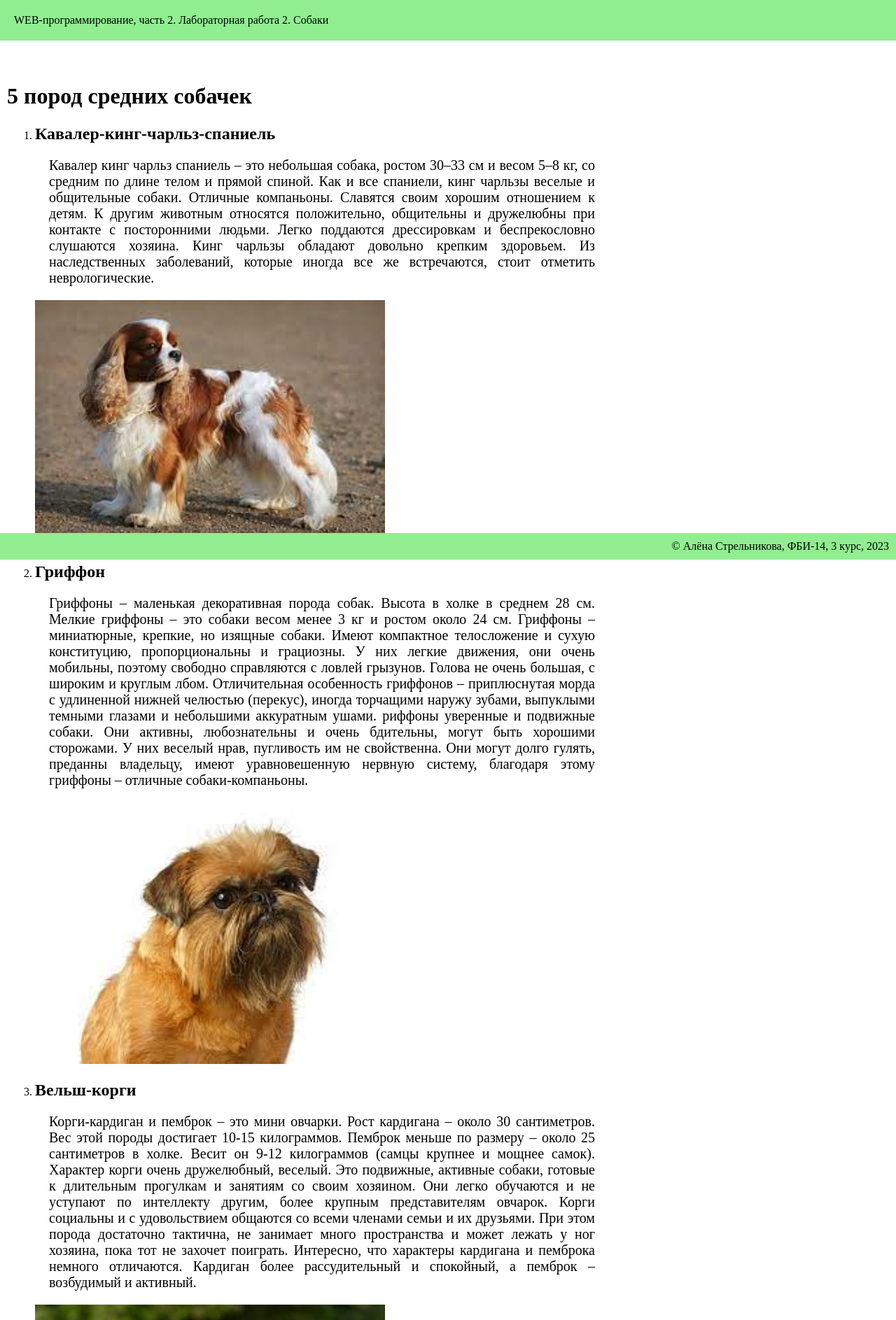
After one commit to AlenaStrelnikova/web-programming-labs-2, a Flask app: page /lab2/dogs in a window 1280 px wide. The commit adds this page. Shown: the top 1887 px of the page at 70% size. Run offline with Flask 3, Linux system fonts and the light colour scheme.

Commit message:
Самостоятельное задание

```diff
--- a/app.py
+++ b/app.py
@@ -198,7 +198,7 @@ def example():
         {'name': 'груши', 'price': 120},
         {'name': 'апельсины', 'price': 80},
         {'name': 'мандарины', 'price': 95},
-        {'name': 'манго', 'price': 321}],
+        {'name': 'манго', 'price': 321}]
     books = [
         {'title': 'Улисс', 'author': 'Джеймс Дж.', 'genre': 'роман', 'pages': 1056 },
         {'title': 'Трилогия желания', 'author': 'Драйзер Т.', 'genre': 'роман', 'pages': 1152},
@@ -216,3 +216,7 @@ def example():
 @app.route('/lab2/')
 def lab2():
     return render_template('lab2.html')
+
+@app.route('/lab2/dogs')
+def show_dogs():
+    return render_template('dogs.html')
--- a/static/main.css
+++ b/static/main.css
@@ -23,3 +23,14 @@ footer {
     left: 0;
     right: 0;
 }
+
+.dogs_descrip {
+    font-size: 20px;
+    padding-right: 400px;
+    margin: 20px;
+    text-align: justify;
+}
+
+.dogs_pic {
+    width: 500px;
+}
--- /dev/null
+++ b/templates/dogs.html
@@ -0,0 +1,56 @@
+{% extends "base.html" %}
+
+{% block lab %} Лабораторная работа 2. Собаки {% endblock %}
+
+{% block main %}
+    <h1>5 пород средних собачек</h1>
+    <ol>
+        <li>
+            <h2>Кавалер-кинг-чарльз-спаниель</h2>
+            <div class="dogs_descrip">Кавалер кинг чарльз спаниель – это небольшая собака, ростом 30–33 см и весом 5–8 кг, со средним по длине телом и прямой спиной.
+                Как и все спаниели, кинг чарльзы веселые и общительные собаки. Отличные компаньоны. Славятся своим хорошим отношением к детям.
+                К другим животным относятся положительно, общительны и дружелюбны при контакте с посторонними людьми. Легко поддаются дрессировкам
+                и беспрекословно слушаются хозяина. Кинг чарльзы обладают довольно крепким здоровьем. Из наследственных заболеваний, которые иногда
+                все же встречаются, стоит отметить неврологические.</div>
+            <img class="dogs_pic" src="/static/dog1.jpg">
+        </li>
+        <li>
+            <h2>Гриффон</h2>
+            <div class="dogs_descrip">Гриффоны – маленькая декоративная порода собак. Высота в холке в среднем 28 см. Мелкие гриффоны – это собаки весом менее 3 кг
+            и ростом около 24 см. Гриффоны – миниатюрные, крепкие, но изящные собаки. Имеют компактное телосложение и сухую конституцию, пропорциональны и грациозны.
+            У них легкие движения, они очень мобильны, поэтому свободно справляются с ловлей грызунов. Голова не очень большая, с широким и круглым лбом.
+            Отличительная особенность гриффонов – приплюснутая морда с удлиненной нижней челюстью (перекус), иногда торчащими наружу зубами, выпуклыми темными глазами и небольшими аккуратным ушами.
+            риффоны уверенные и подвижные собаки. Они активны, любознательны и очень бдительны, могут быть хорошими сторожами. У них веселый нрав, пугливость им не свойственна.
+            Они могут долго гулять, преданны владельцу, имеют уравновешенную нервную систему, благодаря этому гриффоны – отличные собаки-компаньоны.</div>
+            <img class="dogs_pic" src="/static/dog2.jpg">
+        </li>
+        <li>
+            <h2>Вельш-корги</h2>
+            <div class="dogs_descrip">Корги-кардиган и пемброк – это мини овчарки. Рост кардигана – около 30 сантиметров. Вес этой породы достигает 10-15 килограммов. Пемброк меньше по размеру – около
+            25 сантиметров в холке. Весит он 9-12 килограммов (самцы крупнее и мощнее самок). Характер корги очень дружелюбный, веселый. Это подвижные, активные собаки, готовые к длительным прогулкам и занятиям со своим хозяином.
+            Они легко обучаются и не уступают по интеллекту другим, более крупным представителям овчарок. Корги социальны и с удовольствием общаются со всеми членами семьи и их друзьями.
+            При этом порода достаточно тактична, не занимает много пространства и может лежать у ног хозяина, пока тот не захочет поиграть. Интересно, что характеры кардигана и пемброка
+            немного отличаются. Кардиган более рассудительный и спокойный, а пемброк – возбудимый и активный.</div>
+            <img class="dogs_pic" src="/static/dog3.jpg">
+        </li>
+        <li>
+            <h2>Цвергшнауцер</h2>
+            <div class="dogs_descrip">Высота в холке от 30 до 38 см, для сук идеальный рост 33 см, для кобелей – 35,5 см. Вес тела 4–7 кг. Название «шнауцер» с немецкого переводится как «морда».
+            Карликовый шнауцер – это уменьшенный гигантский шнауцер, обладающий похожими рабочими качествами. Цвергшнауцер крепкая, компактная собака с пропорциональным телосложением.
+            У цвергшнауцеров некрупная, но яркая и выразительная голова. Морда удлиненная, квадратная у основания и сужающаяся к мочке носа, с сильными челюстями. Голова у цвергшнауцеров имеет
+            неширокий череп и плоский лоб, развитые брови придают этой породе серьезный вид. Цвергшнауцеры имеют покладистый и уравновешенный характер. Эти собаки спокойны, непугливы и сообразительны.
+            Они выносливы, способны выдержать большие физические нагрузки. Карликовые шнауцеры энергичны и активны, иногда импульсивны. Цвергшнауцер всегда готов двигаться и выполнять команды владельца.
+            Они преданны владельцу и очень любят детей, предпочитают находиться в компании людей, а не собак. Цвергшнауцер легко обучается и хорошо поддается дрессировке, может быть служебной собакой, несмотря на размеры.</div>
+            <img class="dogs_pic" src="/static/dog4.jpg">
+        </li>
+        <li>
+            <h2>Шпиц</h2>
+            <div class="dogs_descrip">Показатели роста и веса породы собак немецкий шпиц варьируются: рост гигантского шпица (кеесхонда или вольфшпица) составляет 55 см, а вес — около 20 кг. Рост карликовых шпицев не превышает
+            22 см, вес — не более 3,5 кг. В жизни и на фото собака шпиц отличается пропорциональностью и относительно длинными конечностями. Голова небольшая, развитая лобная часть, остроугольные уши, мордочка неширокая, немного укороченная.
+            Туловище, плечи, бедра и закинутый на спину хвост обильно покрыты шерстным покровом, представленным остевым волосом и подшерстком. Независимо от размера, шпиц ощущает себя большой собакой, поэтому часто имеет задиристый характер.
+            Шпицы активные, веселые и очень подвижные собаки, готовые к прогулкам и играм. Сильно привязываются к своему владельцу, плохо переносят разлуку. Недостаток шпицев маленького размера – частый высокий лай. Все шпицы хорошие охранники,
+            и если они не могут напугать своим весом, то в таком случае долго и пронзительно лают.</div>
+            <img class="dogs_pic" src="/static/dog5.jpg">
+        </li>
+    </ol>
+{% endblock %}
```
Also changed, not shown: static/dog1.jpg (added), static/dog2.jpg (added), static/dog3.jpg (added), static/dog4.jpg (added), static/dog5.jpg (added).
